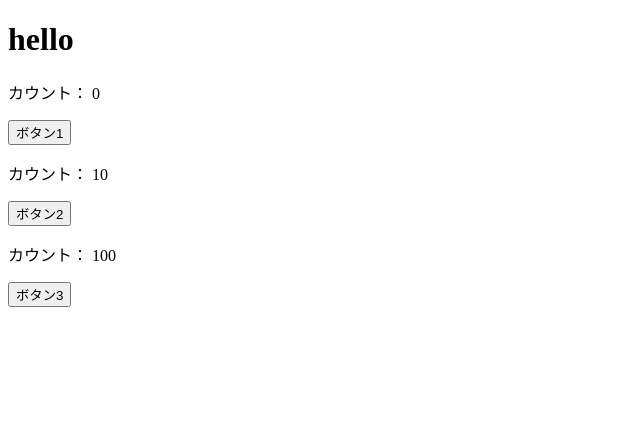
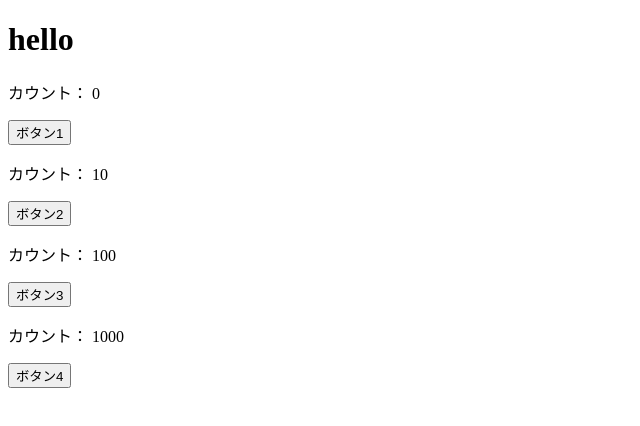
Before and after one commit to tsuyo41/vue015button0914, a Vue app: page / in a window 1280 px wide. Shown: the top 426 px of the page, without its empty margins (0-640 px from the left). Built offline with nearby package versions, Linux system fonts and the light colour scheme.

Commit message:
【変更】4つめのボタン追加
改行されるか試したかった。

```diff
--- a/src/App.vue
+++ b/src/App.vue
@@ -11,6 +11,11 @@
     <Counter
       buttonTitle="ボタン3"
       :initialCount="100"
+    />
+
+    <Counter
+      buttonTitle="ボタン4"
+      :initialCount="1000"
     />
 
   </div>
```
